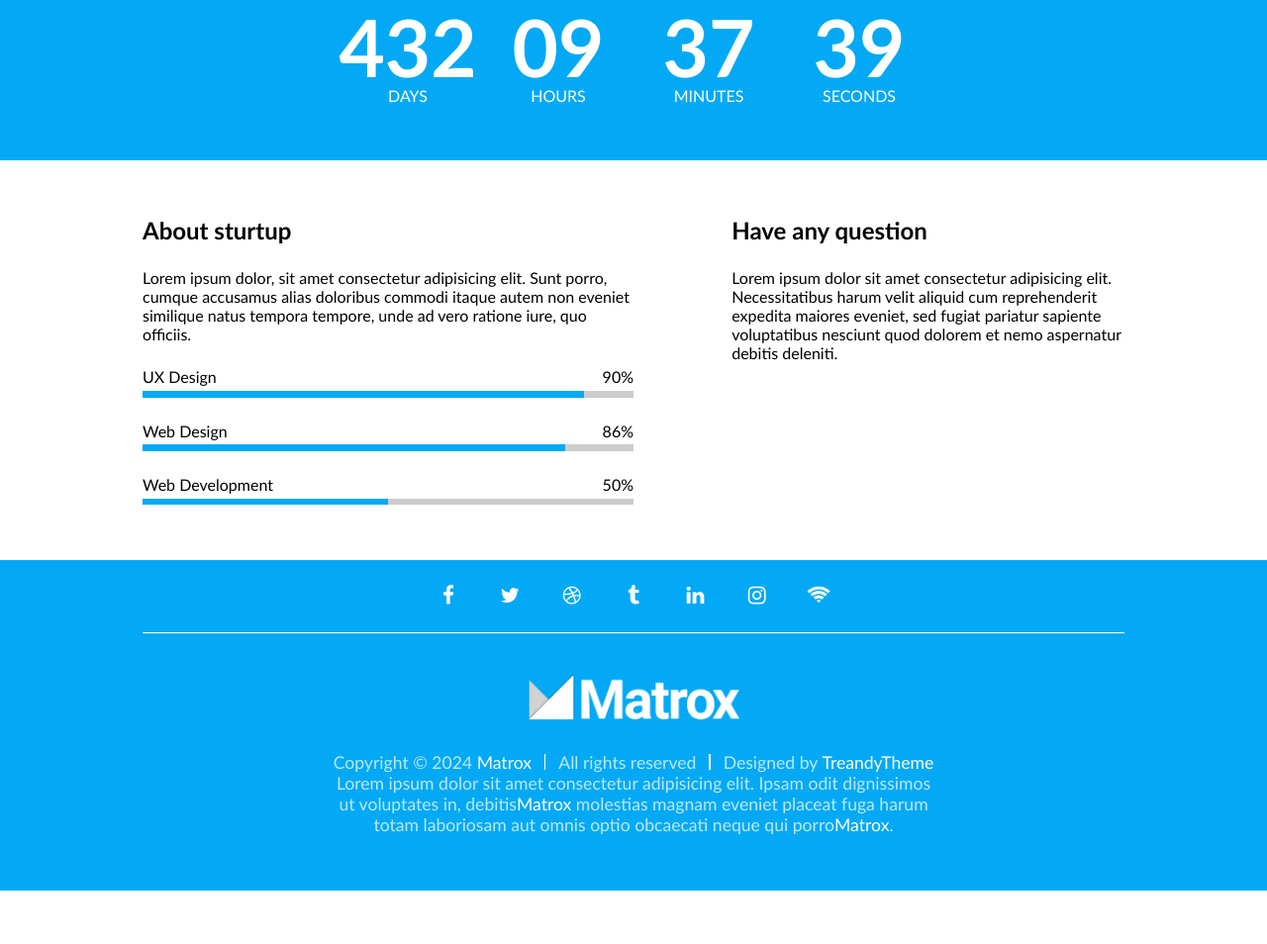
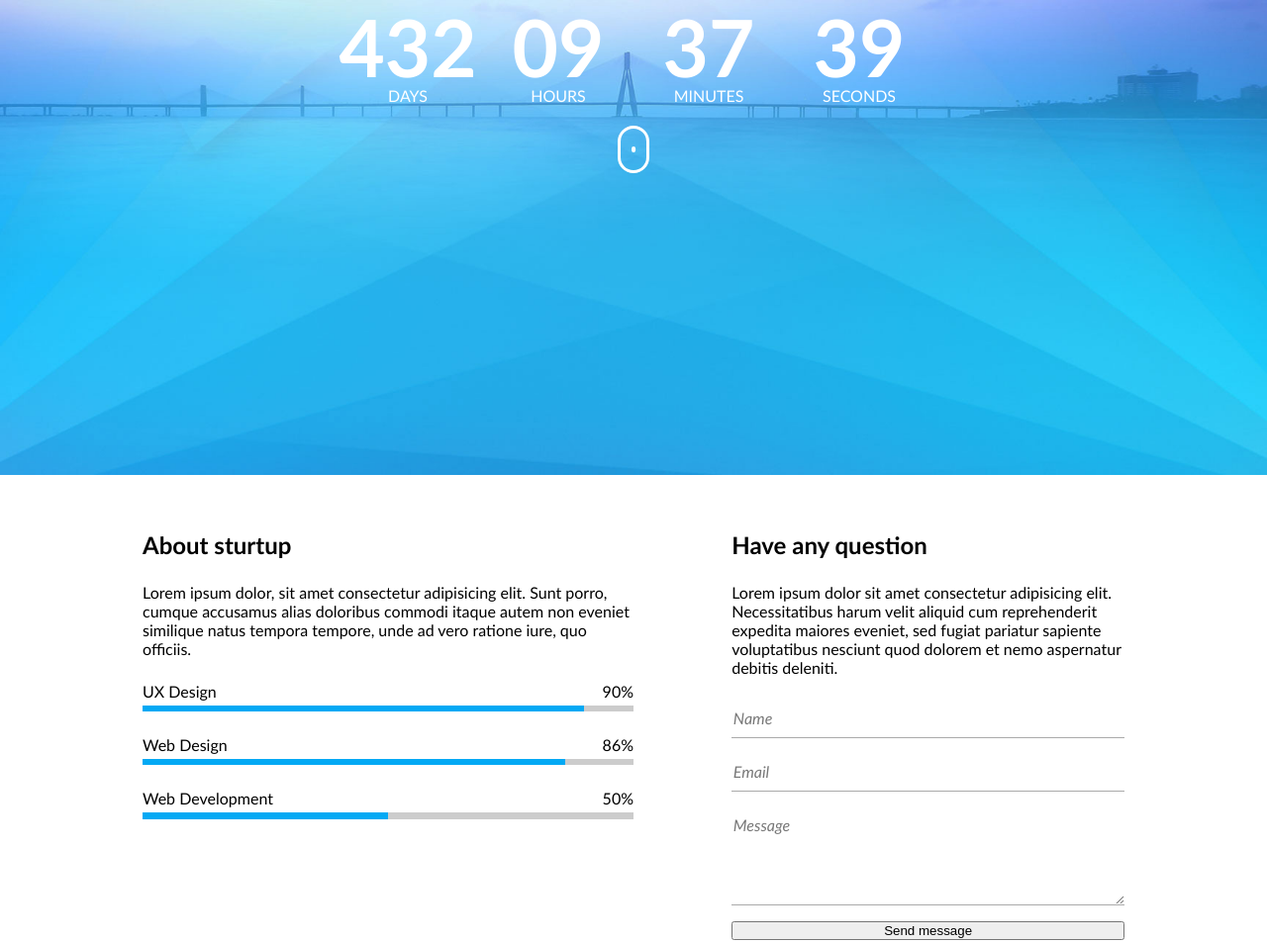
Before and after one commit to tropikalis/Coming, a website: page index.html in a window 1280 px wide. Shown: the part 320-1274 px from the top of the page at 99% size. Before the commit the page ends 1220 px from the top, so only its background shows below. Drawn offline with Linux system fonts and the light colour scheme.

Commit message:
Form style update

```diff
--- a/css/base/base.css
+++ b/css/base/base.css
@@ -1,3 +1,14 @@
+
+:root {
+   --main-color: #03a9f4;
+   --secondary-color: #ea1e63;
+   --size-min: 15px;
+   --size-default: 25px;
+   --size-max: 40px;
+   --size: 15px 40px;
+   --size-combo: var(--size-min) var(--size-max);
+}
+
 body,
 body * {
     margin: 0;
@@ -11,9 +22,8 @@ body {
 }
 
 .bg-main {
-    background-color: #03a9f4;
+    background-color: var(--main-color);
 }
-
 .bg-secondary {
-    background-color: #ea1e63;
+    background-color: rgba(var(--secondary-color);
 }
--- /dev/null
+++ b/css/components/form.css
@@ -0,0 +1,38 @@
+.form {
+    display: flex;
+    flex-direction: column;
+    gap: 1rem;
+    font-family: 'Gill Sans', 'Gill Sans MT', Calibri, 'Trebuchet MS', sans-serif;
+    font-size: 1rem;
+}
+.form label{
+    display: none;
+}
+.form input,
+.form textarea {
+    width: 100%;
+    padding: 0.5em 0.1em;
+    font-family: inherit;
+    font-size: inherit;
+    color: #000;
+    line-height: 1.3em;
+    border: none;
+    border-bottom: 0.1rem solid #aaa;
+}
+
+.form textarea {
+    min-height: 3.6em;
+    height: 6.2em;
+    max-height: 14em;
+    resize: vertical;
+}
+.form ::placeholder {
+color: #777;
+font-style: italic;
+}
+:focus-visible {
+    outline: 2px solid var(--main-color);
+}
+/* .form button {
+    padding: var(--size-combo);
+} */
--- /dev/null
+++ b/css/components/mouse.css
@@ -0,0 +1,36 @@
+.mouse {
+    font-size: 0.2rem;
+    width: 10em;
+    height: 15em;
+    border: 1.2em solid #fff;
+    border-radius: 5em;
+    position: relative;
+    /* scale: 1; */
+}
+.mouse::after {
+    content: '';
+    display: block;
+    width: 1.2em;
+    height: 2em;
+    background-color: #fff;
+    position: absolute;
+    top: 2em;
+    left: 50%;
+    transform: translateX(-50%);
+    border-radius: 1em;
+    animation: scroll 1.5s infinite;
+}
+
+@keyframes scroll {
+    0% {
+        top: 2em;
+        background-color: #fff;
+    }
+    40% {
+        background-color: #fff;
+    }
+    100% {
+        top: 8em;
+        background-color: #fff0;
+    }
+}
--- a/css/components/progress-bar.css
+++ b/css/components/progress-bar.css
@@ -22,7 +22,7 @@
     width: 90%;
 }
 .progress-bar .progress > .bar {
-    background-color: #03a9f4;
+    background-color: var(--main-color);
     height: 100%;
     width: 100%;
     animation-name: loading;
--- a/css/pages/home.css
+++ b/css/pages/home.css
@@ -7,9 +7,19 @@
 
 /* components */
 @import '../components/clock.css';
+@import '../components/form.css';
+@import '../components/mouse.css';
 @import '../components/progress-bar.css';
 
 /* CUSTOM STYLE */
+.hero {
+    background-image: url(../../img/background.jpg);
+    background-size: cover;
+    background-repeat: no-repeat;
+    background-position: bottom;
+    background-attachment: fixed;
+    min-height: 100vh;
+}
 
 .logo {
    width: 3rem;
@@ -19,28 +29,6 @@
     text-transform: uppercase;
     text-align: center;
 }
-
-/*.tabloid {
-    width: 100%;
-    height: 5rem;
-    border: 1px solid red;
-    font-size: 5rem;
-    overflow: hidden;
-}
-.tabloid > .text{
-    height: 5rem;
-    width: 23ch;
-    animation: slinkis 5s linear infinite;
-}
-@keyframes slinkis {
-    0% {
-        margin-left: 0;
-    }
-    100% {
-        margin-left: -12ch;
-    }
-}
-*/
 .main-description {
     font-size: 1.3rem;
     text-align: center;
@@ -117,3 +105,9 @@ margin-bottom: 2rem;
     display: block;
 }
 }
+
+@media (max-width: 22rem) {
+    .main-title {
+        font-size: 3.5rem;
+    }
+}
--- a/index.html
+++ b/index.html
@@ -20,7 +20,7 @@
 
 <body>
     <main>
-        <section class="container bg-main">
+        <section class="container bg-main hero">
             <div class="row-short">
                 <img class="logo" src="/img/logo.png" alt="Logo">
                 <h1 class="main-title">Coming soon</h1>
@@ -43,9 +43,10 @@
                         <div class="label">Seconds</div>
                     </div>
                 </div>
+                <div class="mouse"></div>
             </div>
         </section>
-        <section class="container">
+        <section class="container main-content">
     <div class="row">
         <div class="column">
             <h2>About sturtup</h2>
@@ -87,6 +88,15 @@
         <div class="column right-column">
             <h2>Have any question</h2>
                 <p>Lorem ipsum dolor sit amet consectetur adipisicing elit. Necessitatibus harum velit aliquid cum reprehenderit expedita maiores eveniet, sed fugiat pariatur sapiente voluptatibus nesciunt quod dolorem et nemo aspernatur debitis deleniti.</p>
+                <form class="form">
+                    <label for="">Name</label>
+                    <input id="name" type="text" placeholder="Name">
+                    <label for="">Email</label>
+                    <input id="email" type="email" placeholder="Email">
+                    <label for="">Message</label>
+                    <textarea id="message" placeholder="Message"></textarea>
+                    <button>Send message</button>
+                </form>
                 </div>
             </div>
         </section>
```
Also changed, not shown: img/background.jpg (added).
